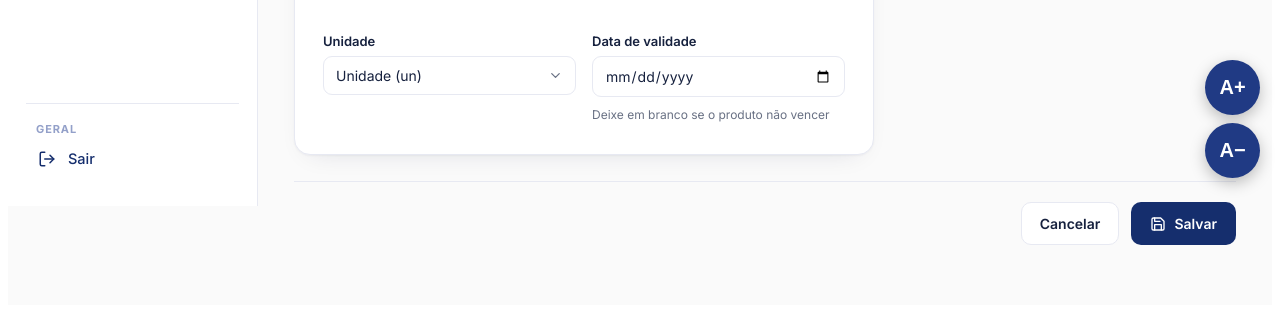
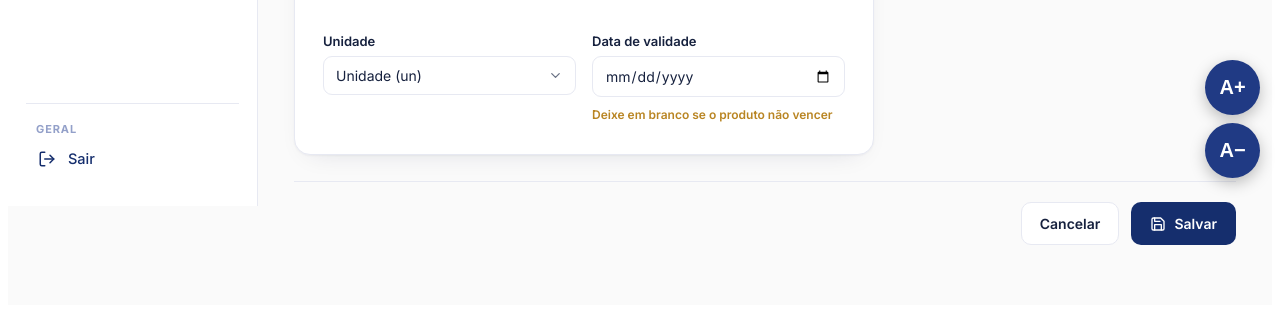
Before and after one commit to AlefKaique/TCC--Senac---Sistemas-de-Informa-o, a PHP site: page /pages/produtos.html in a window 1280 px wide. Shown: the part 602-915 px from the top of the page. Run offline with PHP 8.4, Linux system fonts and the light colour scheme.

Commit message:
fix: limita codigo de barras e destaca aviso de validade no cadastro de produto
- Adiciona maxlength=20 ao campo de codigo de barras (Novo Produto),
  cobrindo os formatos comuns (EAN-8/12/13/14) sem entrada ilimitada.
- Troca a cor do aviso "Deixe em branco se o produto nao vencer" de
  cinza para ambar, deixando-o mais visivel.

```diff
--- a/Hydra.Front/css/produtos.css
+++ b/Hydra.Front/css/produtos.css
@@ -524,7 +524,8 @@
 
 .hydro-field-hint {
     font-size: 12px;
-    color: var(--muted, #697184);
+    font-weight: 600;
+    color: var(--amber, #b98523);
     display: block;
     margin-top: 4px;
 }
--- a/Hydra.Front/pages/produtos.html
+++ b/Hydra.Front/pages/produtos.html
@@ -107,7 +107,7 @@
                         <div class="hydro-form-row">
                             <div class="hydro-form-group">
                                 <label for="hydroProdBarcode">Código de barras</label>
-                                <input type="text" id="hydroProdBarcode" name="codigoBarras" placeholder="Ex.: 7891000100103" inputmode="numeric">
+                                <input type="text" id="hydroProdBarcode" name="codigoBarras" placeholder="Ex.: 7891000100103" inputmode="numeric" maxlength="20">
                             </div>
                             <div class="hydro-form-group">
                                 <label for="hydroProdCategory">Categoria</label>
```
